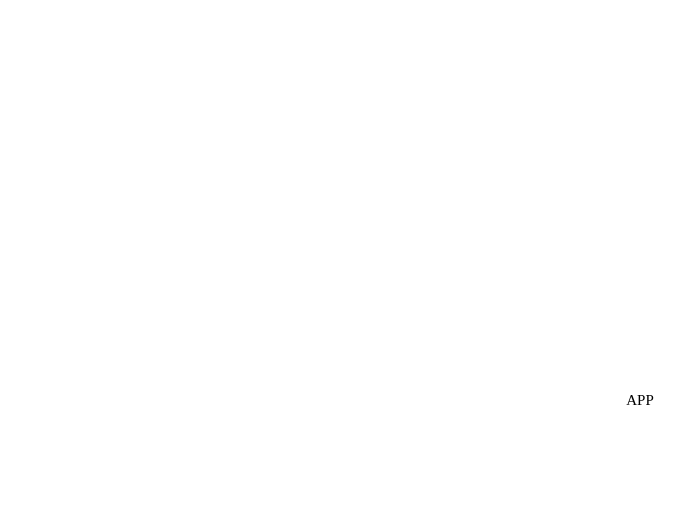
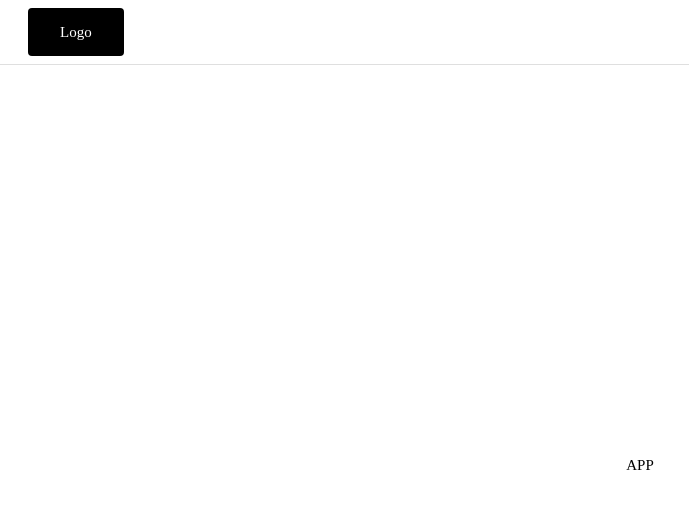
Before and after one commit to MariusHor/invoices, a Vue app: page / in a window 1280 px wide. Shown: the top 508 px of the page, without its empty margins (0-689 px from the left). Built offline with nearby package versions, Linux system fonts and the light colour scheme.

Commit message:
feat: create component structure and general style

```diff
--- a/index.html
+++ b/index.html
@@ -1,9 +1,9 @@
-<!DOCTYPE html>
+<!doctype html>
 <html lang="en">
   <head>
-    <meta charset="UTF-8">
-    <link rel="icon" href="/favicon.ico">
-    <meta name="viewport" content="width=device-width, initial-scale=1.0">
+    <meta charset="UTF-8" />
+    <link rel="icon" href="/favicon.ico" />
+    <meta name="viewport" content="width=device-width, initial-scale=1.0" />
     <title>Vite App</title>
   </head>
   <body>
--- a/src/App.vue
+++ b/src/App.vue
@@ -1,6 +1,9 @@
-<script setup></script>
+<script setup>
+import NavBar from '@/components/NavBar.vue'
+</script>
 
 <template>
+  <NavBar />
   <router-view></router-view>
 </template>
 
--- a/src/assets/base.css
+++ b/src/assets/base.css
@@ -1,7 +1,7 @@
 :root {
   --clr-white: #ffffff;
   --clr-black: #000000;
-  --clr-light-grey: #8d8d8d;
+  --clr-light-grey: #dfdfdf;
   --clr-dark-grey: #616161;
 
   --divider-light-1: var(--clr-light-grey);
--- a/src/assets/main.css
+++ /dev/null
@@ -1,8 +0,0 @@
-@import './base.css';
-
-#app {
-  max-width: 1280px;
-  margin: 0 auto;
-  font-weight: normal;
-  min-height: 100vh;
-}
--- /dev/null
+++ b/src/assets/main.scss
@@ -0,0 +1,22 @@
+@import './base.css';
+
+#app {
+  font-weight: normal;
+  min-height: 100vh;
+}
+
+.container {
+  max-width: 1280px;
+  padding: 0.5rem 1rem;
+  margin: 0 auto;
+
+  @media screen and (min-width: 640px) {
+    padding: 0.5rem 1.25rem;
+  }
+  @media screen and (min-width: 768px) {
+    padding: 0.5rem 1.5rem;
+  }
+  @media screen and (min-width: 1024px) {
+    padding: 0.5rem 1.75rem;
+  }
+}
--- /dev/null
+++ b/src/components/NavBar.vue
@@ -0,0 +1,16 @@
+<script setup>
+import LogoMain from '@/components/LogoMain.vue'
+</script>
+
+<template>
+  <nav class="navbar">
+    <div class="container">
+      <LogoMain />
+    </div>
+  </nav>
+</template>
+
+<style scoped lang="sass">
+.navbar
+    border-bottom: solid 1px var(--clr-light-grey)
+</style>
--- a/src/main.js
+++ b/src/main.js
@@ -1,4 +1,4 @@
-import './assets/main.css'
+import './assets/main.scss'
 
 import { createApp } from 'vue'
 import App from './App.vue'
```
